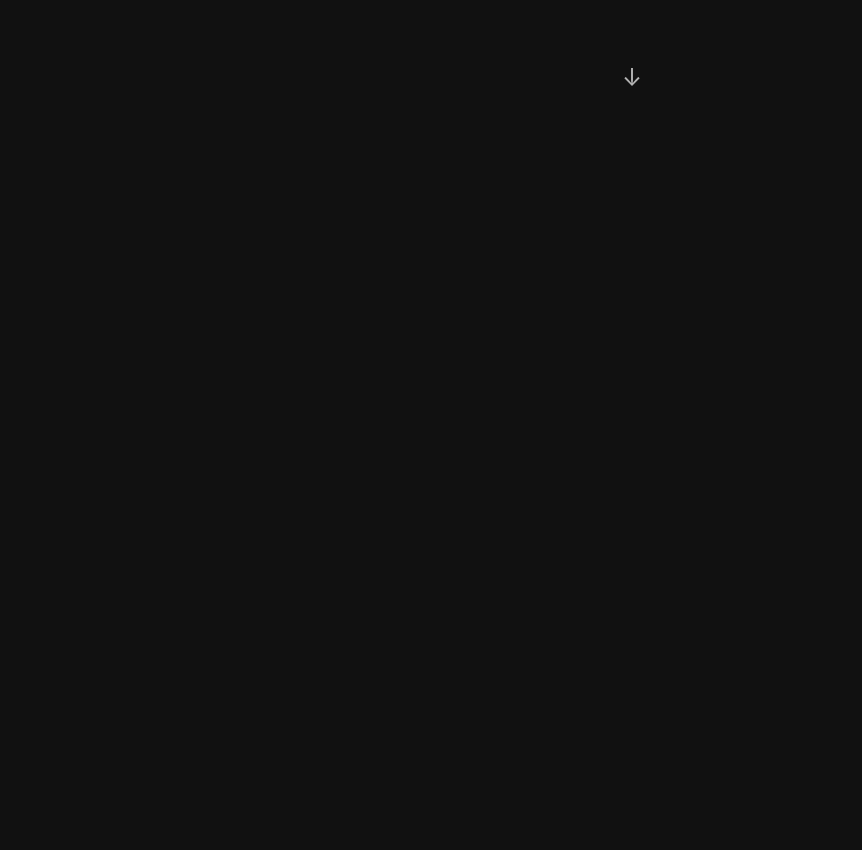
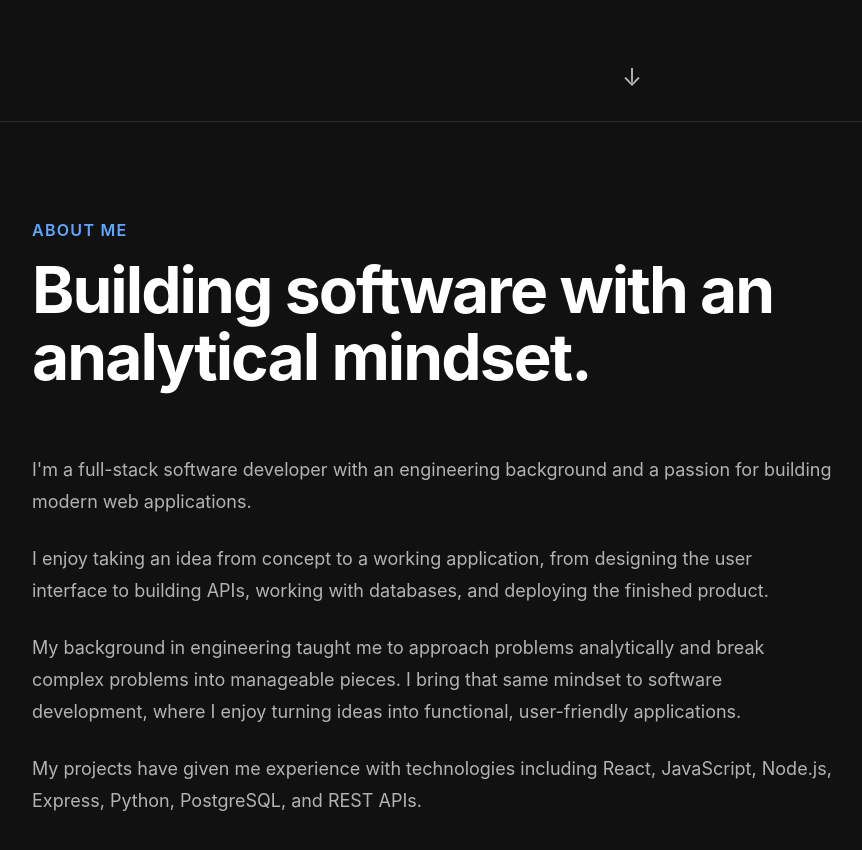
Before and after one commit to topmiljm/my-portfolio, a React app: page / in a window 1280 px wide. Shown: the part 680-1530 px from the top of the page, without its empty margins (8-870 px from the left). Before the commit the page ends 801 px from the top, so only its background shows below. Built offline with nearby package versions, Linux system fonts and the light colour scheme; the HTML template or start-up script is replaced by a standard one.

Commit message:
Create about section

```diff
--- a/src/App.jsx
+++ b/src/App.jsx
@@ -1,5 +1,6 @@
 import Navbar from "./components/Navbar/Navbar";
 import Hero from "./components/Hero/Hero";
+import About from "./components/About/About";
 
 function App() {
   return (
@@ -8,9 +9,9 @@ function App() {
 
       <main>
         <Hero />
-        {/* <About />
-        <Projects />
-        <Contact /> */}
+        <About />
+        {/* <Projects /> */}
+        {/* <Contact />  */}
       </main>
 
       {/* <Footer /> */}
--- /dev/null
+++ b/src/components/About/About.css
@@ -0,0 +1,54 @@
+.about {
+    border-top: 1px solid var(--color-border);
+}
+
+.about__header {
+    max-width: 900px;
+    margin-bottom: var(--space-8);
+}
+
+.about__eyebrow {
+    margin-bottom: var(--space-3);
+
+    color: var(--color-accent);
+    font-size: var(--fs-400);
+    font-weight: var(--fw-semibold);
+    text-transform: uppercase;
+    letter-spacing: 0.08em;
+}
+
+.about__title {
+    font-size: clamp(2.25rem, 5vw, 4.5rem);
+    line-height: 1.05;
+    letter-spacing: -0.03em;
+}
+
+.about__content {
+    display: grid;
+    grid-template-columns: repeat(12, 1fr);
+}
+
+.about__text {
+    grid-column: 1 / 9;
+}
+
+.about__text p {
+    margin-bottom: var(--space-5);
+
+    font-size: var(--fs-500);
+    line-height: 1.8;
+}
+
+.about__text p:last-child {
+    margin-bottom: 0;
+}
+
+@media (max-width: 768px) {
+    .about__text {
+        grid-column: 1 / -1;
+    }
+
+    .about__title {
+        font-size: clamp(2rem, 8vw, 3rem);
+    }
+}
--- a/src/components/About/About.jsx
+++ b/src/components/About/About.jsx
@@ -0,0 +1,47 @@
+import "./About.css";
+
+function About() {
+    return (
+        <section id="about" className="about section">
+            <div className="container">
+                <div className="about__header">
+                    <p className="about__eyebrow">About Me</p>
+
+                    <h2 className="about__title">
+                        Building software with an analytical mindset.
+                    </h2>
+                </div>
+
+                <div className="about__content">
+                    <div className="about__text">
+                        <p>
+                            I'm a full-stack software developer with an engineering
+                            background and a passion for building modern web applications.
+                        </p>
+
+                        <p>
+                            I enjoy taking an idea from concept to a working application,
+                            from designing the user interface to building APIs, working
+                            with databases, and deploying the finished product.
+                        </p>
+
+                        <p>
+                            My background in engineering taught me to approach problems
+                            analytically and break complex problems into manageable pieces.
+                            I bring that same mindset to software development, where I enjoy
+                            turning ideas into functional, user-friendly applications.
+                        </p>
+
+                        <p>
+                            My projects have given me experience with technologies including
+                            React, JavaScript, Node.js, Express, Python, PostgreSQL, and
+                            REST APIs.
+                        </p>
+                    </div>
+                </div>
+            </div>
+        </section>
+    );
+}
+
+export default About;
```
Also changed, not shown: notes/07-about-component.md (added, +14 -0 lines).
